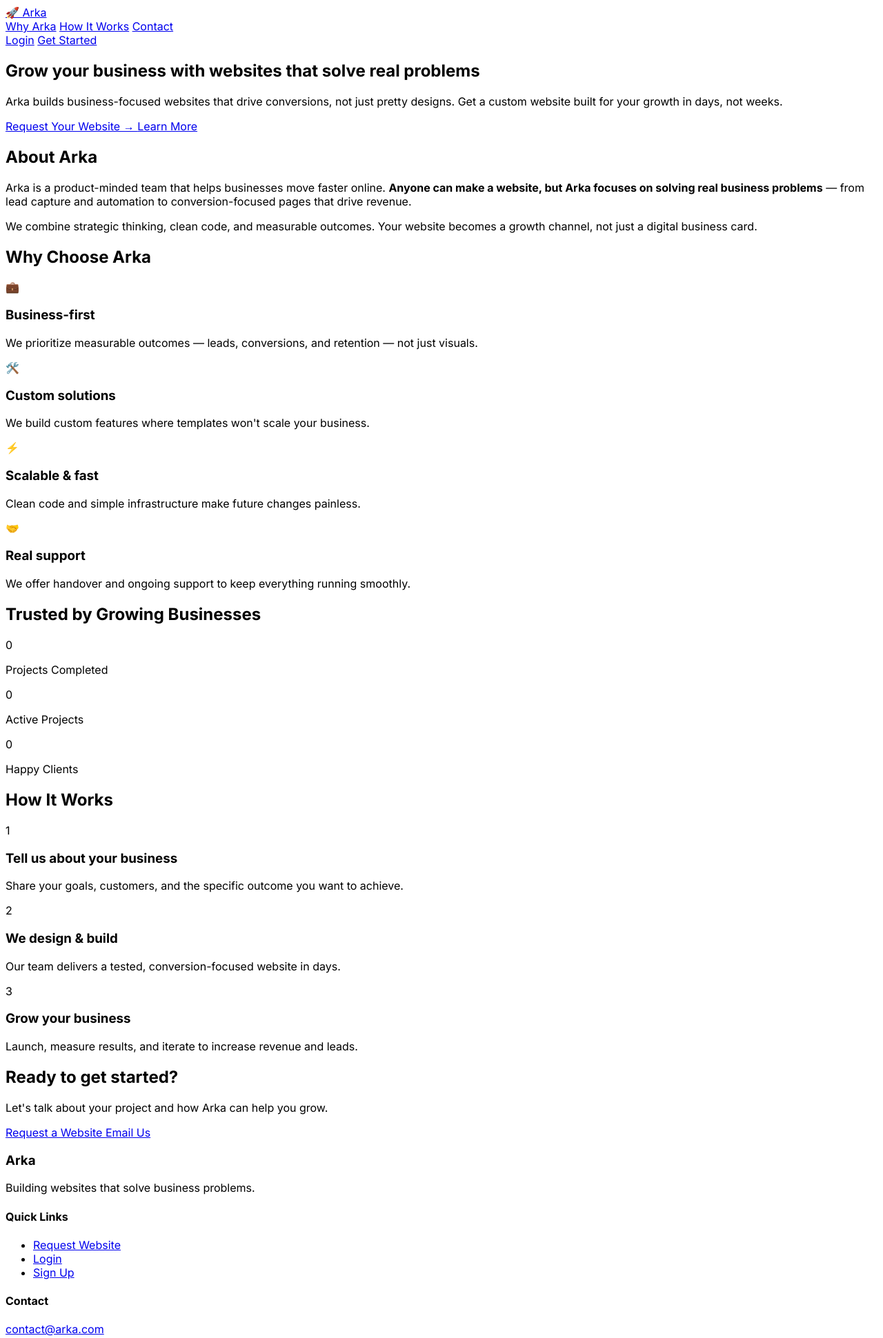
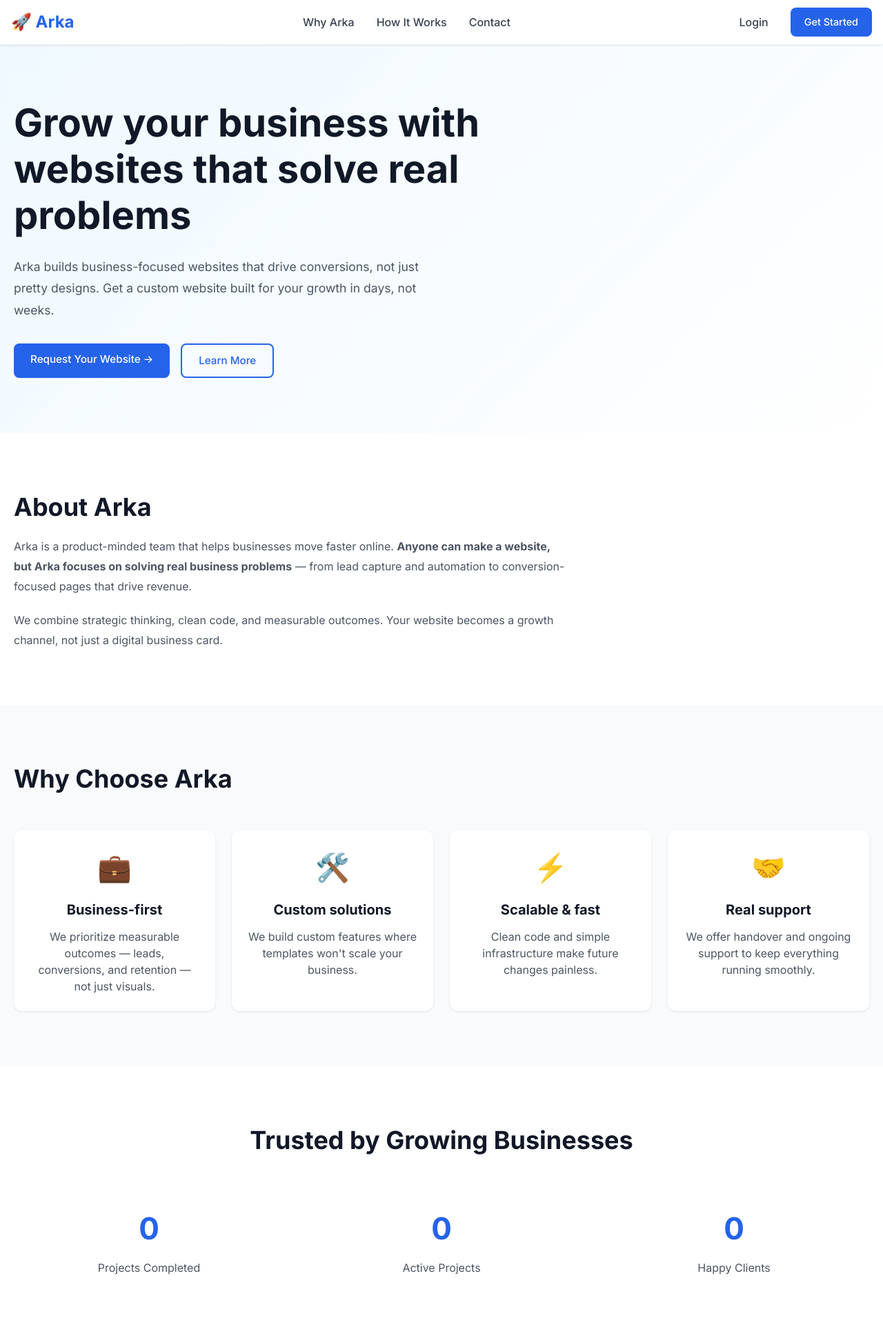
Before and after one commit to Umangsingh09/Arka, a Django app: page / in a window 1280 px wide. Shown: the top 1940 px of the page at 69% size. Run offline with Django 5.2, Linux system fonts and the light colour scheme; data that the repository does not hold is empty; some libraries are stand-ins or nearby versions.

Commit message:
Fix styling: inline CSS, improved static file config, professional layout with fallbacks

```diff
--- a/templates/base.html
+++ b/templates/base.html
@@ -5,43 +5,198 @@
     <meta name="viewport" content="width=device-width, initial-scale=1">
     <title>{% block title %}Arka - Business Websites{% endblock %}</title>
     <meta name="description" content="Arka builds custom websites that solve real business problems. Fast, scalable, and conversion-focused.">
-    <link href="https://cdn.tailwindcss.com" rel="stylesheet">
+
+    <!-- Tailwind CSS CDN -->
+    <script src="https://cdn.tailwindcss.com"></script>
+    <noscript>
+      <!-- Fallback if CDN fails -->
+      <link href="https://unpkg.com/tailwindcss@2/dist/tailwind.min.css" rel="stylesheet">
+    </noscript>
+
+    <!-- Critical inline styles -->
     <style>
       @import url('https://fonts.googleapis.com/css2?family=Inter:wght@300;400;500;600;700&display=swap');
-      * { font-family: 'Inter', sans-serif; }
-      html { scroll-behavior: smooth; }
+
+      :root {
+        --primary: #2563eb;
+        --primary-dark: #1d4ed8;
+        --gray-900: #111827;
+        --gray-700: #374151;
+        --gray-600: #4b5563;
+      }
+
+      * {
+        font-family: 'Inter', -apple-system, BlinkMacSystemFont, 'Segoe UI', sans-serif;
+      }
+
+      html {
+        scroll-behavior: smooth;
+      }
+
+      body {
+        background: white;
+        color: var(--gray-900);
+        line-height: 1.6;
+      }
+
+      /* Animations */
+      @keyframes fadeIn {
+        from { opacity: 0; }
+        to { opacity: 1; }
+      }
+
+      @keyframes slideUp {
+        from { opacity: 0; transform: translateY(20px); }
+        to { opacity: 1; transform: translateY(0); }
+      }
+
       .fade-in { animation: fadeIn 0.6s ease-in; }
       .slide-up { animation: slideUp 0.6s ease-out; }
-      @keyframes fadeIn { from { opacity: 0; } to { opacity: 1; } }
-      @keyframes slideUp { from { opacity: 0; transform: translateY(20px); } to { opacity: 1; transform: translateY(0); } }
-      .btn-primary { @apply px-6 py-3 bg-blue-600 text-white rounded-lg font-medium hover:bg-blue-700 transition-all duration-200 hover:shadow-lg hover:scale-105; }
-      .btn-primary:active { @apply scale-95; }
-      .btn-secondary { @apply px-6 py-3 border-2 border-blue-600 text-blue-600 rounded-lg font-medium hover:bg-blue-50 transition-all duration-200; }
-      .card { @apply bg-white rounded-xl shadow-sm hover:shadow-md transition-shadow duration-200 p-6; }
-      .nav-link { @apply text-gray-700 hover:text-blue-600 transition-colors duration-200 font-medium; }
-      .section-title { @apply text-3xl md:text-4xl font-bold text-gray-900 mb-4; }
-      .section-subtitle { @apply text-xl text-gray-600 mb-8 max-w-2xl; }
-      .stat-number { @apply text-4xl md:text-5xl font-bold text-blue-600; }
+
+      /* Button styles */
+      .btn-primary {
+        padding: 12px 24px;
+        background: var(--primary);
+        color: white;
+        border-radius: 8px;
+        font-weight: 500;
+        font-size: 0.95rem;
+        border: none;
+        cursor: pointer;
+        text-decoration: none;
+        display: inline-block;
+        transition: all 0.2s ease;
+      }
+
+      .btn-primary:hover {
+        background: var(--primary-dark);
+        transform: translateY(-2px);
+        box-shadow: 0 10px 25px rgba(37, 99, 235, 0.3);
+      }
+
+      .btn-primary:active {
+        transform: translateY(0);
+      }
+
+      .btn-secondary {
+        padding: 12px 24px;
+        border: 2px solid var(--primary);
+        color: var(--primary);
+        background: transparent;
+        border-radius: 8px;
+        font-weight: 500;
+        font-size: 0.95rem;
+        cursor: pointer;
+        text-decoration: none;
+        display: inline-block;
+        transition: all 0.2s ease;
+      }
+
+      .btn-secondary:hover {
+        background: rgba(37, 99, 235, 0.05);
+      }
+
+      /* Navigation */
+      nav {
+        position: sticky;
+        top: 0;
+        z-index: 50;
+        background: white;
+        border-bottom: 1px solid #f3f4f6;
+        box-shadow: 0 1px 3px rgba(0,0,0,0.1);
+      }
+
+      .nav-container {
+        max-width: 80rem;
+        margin: 0 auto;
+        padding: 0 1rem;
+        display: flex;
+        justify-content: space-between;
+        align-items: center;
+        height: 64px;
+      }
+
+      .nav-brand {
+        font-size: 1.5rem;
+        font-weight: 700;
+        color: var(--primary);
+        text-decoration: none;
+        transition: color 0.2s;
+      }
+
+      .nav-brand:hover {
+        color: var(--primary-dark);
+      }
+
+      .nav-links {
+        display: flex;
+        gap: 2rem;
+        align-items: center;
+      }
+
+      .nav-link {
+        color: var(--gray-700);
+        text-decoration: none;
+        font-weight: 500;
+        transition: color 0.2s;
+      }
+
+      .nav-link:hover {
+        color: var(--primary);
+      }
+
+      /* Cards */
+      .card {
+        background: white;
+        border-radius: 12px;
+        box-shadow: 0 1px 3px rgba(0,0,0,0.1);
+        padding: 1.5rem;
+        transition: all 0.2s;
+      }
+
+      .card:hover {
+        box-shadow: 0 4px 12px rgba(0,0,0,0.1);
+      }
+
+      /* Sections */
+      .section-title {
+        font-size: clamp(1.875rem, 5vw, 2.25rem);
+        font-weight: 700;
+        color: var(--gray-900);
+        margin-bottom: 1rem;
+      }
+
+      /* Footer */
+      footer {
+        background: var(--gray-900);
+        color: white;
+        padding: 3rem 1rem;
+        margin-top: 5rem;
+      }
+
+      /* Responsive */
+      @media (max-width: 768px) {
+        .nav-links { gap: 1rem; }
+        .section-title { font-size: 1.875rem; }
+      }
     </style>
     {% block head_extra %}{% endblock %}
   </head>
   <body class="bg-white text-gray-900">
     <!-- Navigation -->
-    <nav class="sticky top-0 z-50 bg-white shadow-sm">
-      <div class="max-w-7xl mx-auto px-4 sm:px-6 lg:px-8">
-        <div class="flex justify-between items-center h-16">
-          <a href="{% url 'landing' %}" class="text-2xl font-bold text-blue-600 hover:text-blue-700 transition-colors">
+    <nav role="navigation" aria-label="Main">
+      <div class="nav-container">
+        <a href="{% url 'landing' %}" class="nav-brand" aria-label="Arka Home">
           🚀 Arka
         </a>
-          <div class="hidden md:flex gap-8">
+        <div class="nav-links hidden md:flex">
           <a href="#why-arka" class="nav-link">Why Arka</a>
           <a href="#how-it-works" class="nav-link">How It Works</a>
           <a href="#contact" class="nav-link">Contact</a>
         </div>
-          <div class="flex gap-4">
+        <div class="nav-links">
           <a href="{% url 'login' %}" class="nav-link">Login</a>
-            <a href="{% url 'request-website' %}" class="btn-primary text-sm">Get Started</a>
-          </div>
+          <a href="{% url 'request-website' %}" class="btn-primary" style="margin: 0; padding: 10px 20px; font-size: 0.9rem;">Get Started</a>
         </div>
       </div>
     </nav>
@@ -52,37 +207,42 @@
     </main>
 
     <!-- Footer -->
-    <footer class="bg-gray-900 text-white mt-20">
-      <div class="max-w-7xl mx-auto px-4 sm:px-6 lg:px-8 py-12">
-        <div class="grid md:grid-cols-3 gap-8 mb-8">
+    <footer>
+      <div style="max-width: 80rem; margin: 0 auto; padding: 0 1rem;">
+        <div style="display: grid; grid-template-columns: repeat(auto-fit, minmax(250px, 1fr)); gap: 2rem; margin-bottom: 2rem;">
           <div>
-            <h3 class="text-xl font-bold mb-4">Arka</h3>
-            <p class="text-gray-400">Building websites that solve business problems.</p>
+            <h3 style="font-size: 1.25rem; font-weight: 700; margin-bottom: 1rem;">Arka</h3>
+            <p style="color: #d1d5db;">Building websites that solve business problems.</p>
           </div>
           <div>
-            <h4 class="font-semibold mb-4">Quick Links</h4>
-            <ul class="space-y-2 text-gray-400">
-              <li><a href="{% url 'request-website' %}" class="hover:text-white transition-colors">Request Website</a></li>
-              <li><a href="{% url 'login' %}" class="hover:text-white transition-colors">Login</a></li>
-              <li><a href="{% url 'signup' %}" class="hover:text-white transition-colors">Sign Up</a></li>
+            <h4 style="font-weight: 600; margin-bottom: 1rem;">Quick Links</h4>
+            <ul style="list-style: none; padding: 0; margin: 0; color: #d1d5db;">
+              <li style="margin-bottom: 0.5rem;"><a href="{% url 'request-website' %}" style="color: inherit; text-decoration: none; transition: color 0.2s;" onmouseover="this.style.color='white'" onmouseout="this.style.color='#d1d5db'">Request Website</a></li>
+              <li style="margin-bottom: 0.5rem;"><a href="{% url 'login' %}" style="color: inherit; text-decoration: none; transition: color 0.2s;" onmouseover="this.style.color='white'" onmouseout="this.style.color='#d1d5db'">Login</a></li>
+              <li style="margin-bottom: 0.5rem;"><a href="{% url 'signup' %}" style="color: inherit; text-decoration: none; transition: color 0.2s;" onmouseover="this.style.color='white'" onmouseout="this.style.color='#d1d5db'">Sign Up</a></li>
             </ul>
           </div>
           <div>
-            <h4 class="font-semibold mb-4">Contact</h4>
-            <p class="text-gray-400">
-              <a href="mailto:contact@arka.com" class="hover:text-white transition-colors">contact@arka.com</a>
+            <h4 style="font-weight: 600; margin-bottom: 1rem;">Contact</h4>
+            <p style="color: #d1d5db;">
+              <a href="mailto:contact@arka.com" style="color: inherit; text-decoration: none; transition: color 0.2s;" onmouseover="this.style.color='white'" onmouseout="this.style.color='#d1d5db'">contact@arka.com</a>
             </p>
           </div>
         </div>
-        <div class="border-t border-gray-800 pt-8">
-          <p class="text-center text-gray-400">© 2026 Arka. All rights reserved.</p>
+        <div style="border-top: 1px solid #374151; padding-top: 2rem;">
+          <p style="text-align: center; color: #9ca3af; margin: 0;">© 2026 Arka. All rights reserved.</p>
         </div>
       </div>
     </footer>
 
     <!-- Scroll Animation Script -->
     <script>
-      const observerOptions = { threshold: 0.1, rootMargin: '0px 0px -100px 0px' };
+      (function() {
+        const observerOptions = {
+          threshold: 0.1,
+          rootMargin: '0px 0px -100px 0px'
+        };
+
         const observer = new IntersectionObserver((entries) => {
           entries.forEach(entry => {
             if (entry.isIntersecting) {
@@ -91,7 +251,11 @@
             }
           });
         }, observerOptions);
-      document.querySelectorAll('.animate-on-scroll').forEach(el => observer.observe(el));
+
+        document.querySelectorAll('.animate-on-scroll').forEach(el => {
+          observer.observe(el);
+        });
+      })();
     </script>
     {% block scripts %}{% endblock %}
   </body>
--- a/templates/landing.html
+++ b/templates/landing.html
@@ -5,21 +5,21 @@
 {% block content %}
 
 <!-- Hero Section -->
-<section class="relative min-h-screen bg-gradient-to-br from-blue-50 to-white flex items-center">
-  <div class="max-w-7xl mx-auto px-4 sm:px-6 lg:px-8 py-20 md:py-32 w-full">
-    <div class="max-w-3xl animate-on-scroll">
-      <h1 class="text-4xl md:text-6xl font-bold text-gray-900 mb-6 leading-tight">
+<section style="background: linear-gradient(135deg, #f0f9ff 0%, #ffffff 100%); padding: 80px 20px; display: flex; align-items: center; min-height: 500px;">
+  <div style="max-width: 80rem; margin: 0 auto; width: 100%;">
+    <div style="max-width: 50rem;" class="animate-on-scroll">
+      <h1 style="font-size: clamp(2rem, 5vw, 3.5rem); font-weight: 700; color: #111827; margin-bottom: 24px; line-height: 1.2;">
         Grow your business with websites that solve real problems
       </h1>
-      <p class="text-xl text-gray-600 mb-8 leading-relaxed">
+      <p style="font-size: 1.1rem; color: #4b5563; margin-bottom: 32px; line-height: 1.8; max-width: 600px;">
         Arka builds business-focused websites that drive conversions, not just pretty designs.
         Get a custom website built for your growth in days, not weeks.
       </p>
-      <div class="flex flex-col sm:flex-row gap-4">
-        <a href="{% url 'request-website' %}" class="btn-primary text-lg text-center">
+      <div style="display: flex; flex-wrap: wrap; gap: 16px;">
+        <a href="{% url 'request-website' %}" class="btn-primary" style="display: inline-block;">
           Request Your Website →
         </a>
-        <a href="#why-arka" class="btn-secondary text-lg text-center">
+        <a href="#why-arka" class="btn-secondary" style="display: inline-block;">
           Learn More
         </a>
       </div>
@@ -28,16 +28,16 @@
 </section>
 
 <!-- About Section -->
-<section class="py-16 md:py-24 bg-white">
-  <div class="max-w-7xl mx-auto px-4 sm:px-6 lg:px-8">
-    <div class="max-w-3xl animate-on-scroll">
+<section style="padding: 80px 20px; background: white;">
+  <div style="max-width: 80rem; margin: 0 auto;">
+    <div style="max-width: 50rem;" class="animate-on-scroll">
       <h2 class="section-title">About Arka</h2>
-      <p class="section-subtitle text-base md:text-lg">
+      <p style="font-size: 1rem; color: #4b5563; line-height: 1.8; margin-bottom: 20px;">
         Arka is a product-minded team that helps businesses move faster online.
         <strong>Anyone can make a website, but Arka focuses on solving real business problems</strong> —
         from lead capture and automation to conversion-focused pages that drive revenue.
       </p>
-      <p class="text-gray-600 text-lg">
+      <p style="font-size: 1rem; color: #4b5563; line-height: 1.8;">
         We combine strategic thinking, clean code, and measurable outcomes. Your website becomes
         a growth channel, not just a digital business card.
       </p>
@@ -46,91 +46,91 @@
 </section>
 
 <!-- Why Choose Arka Section -->
-<section id="why-arka" class="py-16 md:py-24 bg-gray-50">
-  <div class="max-w-7xl mx-auto px-4 sm:px-6 lg:px-8">
+<section id="why-arka" style="padding: 80px 20px; background: #f9fafb;">
+  <div style="max-width: 80rem; margin: 0 auto;">
     <h2 class="section-title animate-on-scroll">Why Choose Arka</h2>
-    <div class="grid md:grid-cols-2 lg:grid-cols-4 gap-6">
-      <div class="card animate-on-scroll">
-        <div class="text-4xl mb-4">💼</div>
-        <h3 class="text-xl font-bold mb-3 text-gray-900">Business-first</h3>
-        <p class="text-gray-600">We prioritize measurable outcomes — leads, conversions, and retention — not just visuals.</p>
+    <div style="display: grid; grid-template-columns: repeat(auto-fit, minmax(250px, 1fr)); gap: 24px; margin-top: 48px;">
+      <div class="card animate-on-scroll" style="text-align: center;">
+        <div style="font-size: 2.5rem; margin-bottom: 16px;">💼</div>
+        <h3 style="font-size: 1.25rem; font-weight: 700; margin-bottom: 12px; color: #111827;">Business-first</h3>
+        <p style="color: #4b5563;">We prioritize measurable outcomes — leads, conversions, and retention — not just visuals.</p>
       </div>
-      <div class="card animate-on-scroll">
-        <div class="text-4xl mb-4">🛠️</div>
-        <h3 class="text-xl font-bold mb-3 text-gray-900">Custom solutions</h3>
-        <p class="text-gray-600">We build custom features where templates won't scale your business.</p>
+      <div class="card animate-on-scroll" style="text-align: center;">
+        <div style="font-size: 2.5rem; margin-bottom: 16px;">🛠️</div>
+        <h3 style="font-size: 1.25rem; font-weight: 700; margin-bottom: 12px; color: #111827;">Custom solutions</h3>
+        <p style="color: #4b5563;">We build custom features where templates won't scale your business.</p>
       </div>
-      <div class="card animate-on-scroll">
-        <div class="text-4xl mb-4">⚡</div>
-        <h3 class="text-xl font-bold mb-3 text-gray-900">Scalable & fast</h3>
-        <p class="text-gray-600">Clean code and simple infrastructure make future changes painless.</p>
+      <div class="card animate-on-scroll" style="text-align: center;">
+        <div style="font-size: 2.5rem; margin-bottom: 16px;">⚡</div>
+        <h3 style="font-size: 1.25rem; font-weight: 700; margin-bottom: 12px; color: #111827;">Scalable & fast</h3>
+        <p style="color: #4b5563;">Clean code and simple infrastructure make future changes painless.</p>
       </div>
-      <div class="card animate-on-scroll">
-        <div class="text-4xl mb-4">🤝</div>
-        <h3 class="text-xl font-bold mb-3 text-gray-900">Real support</h3>
-        <p class="text-gray-600">We offer handover and ongoing support to keep everything running smoothly.</p>
+      <div class="card animate-on-scroll" style="text-align: center;">
+        <div style="font-size: 2.5rem; margin-bottom: 16px;">🤝</div>
+        <h3 style="font-size: 1.25rem; font-weight: 700; margin-bottom: 12px; color: #111827;">Real support</h3>
+        <p style="color: #4b5563;">We offer handover and ongoing support to keep everything running smoothly.</p>
       </div>
     </div>
   </div>
 </section>
 
 <!-- Stats Section -->
-<section class="py-16 md:py-24 bg-white">
-  <div class="max-w-7xl mx-auto px-4 sm:px-6 lg:px-8">
-    <h2 class="section-title animate-on-scroll text-center">Trusted by Growing Businesses</h2>
-    <div class="grid md:grid-cols-3 gap-8 mt-12">
-      <div class="text-center animate-on-scroll">
-        <div class="stat-number">{{ total_projects }}</div>
-        <p class="text-lg text-gray-600 mt-2">Projects Completed</p>
+<section style="padding: 80px 20px; background: white;">
+  <div style="max-width: 80rem; margin: 0 auto;">
+    <h2 class="section-title animate-on-scroll" style="text-align: center;">Trusted by Growing Businesses</h2>
+    <div style="display: grid; grid-template-columns: repeat(auto-fit, minmax(200px, 1fr)); gap: 32px; margin-top: 48px;">
+      <div style="text-align: center; padding: 20px;" class="animate-on-scroll">
+        <div style="font-size: 2.75rem; font-weight: 700; color: #2563eb;">{{ total_projects }}</div>
+        <p style="font-size: 1rem; color: #4b5563; margin-top: 12px;">Projects Completed</p>
       </div>
-      <div class="text-center animate-on-scroll">
-        <div class="stat-number">{{ active_projects }}</div>
-        <p class="text-lg text-gray-600 mt-2">Active Projects</p>
+      <div style="text-align: center; padding: 20px;" class="animate-on-scroll">
+        <div style="font-size: 2.75rem; font-weight: 700; color: #2563eb;">{{ active_projects }}</div>
+        <p style="font-size: 1rem; color: #4b5563; margin-top: 12px;">Active Projects</p>
       </div>
-      <div class="text-center animate-on-scroll">
-        <div class="stat-number">{{ happy_clients }}</div>
-        <p class="text-lg text-gray-600 mt-2">Happy Clients</p>
+      <div style="text-align: center; padding: 20px;" class="animate-on-scroll">
+        <div style="font-size: 2.75rem; font-weight: 700; color: #2563eb;">{{ happy_clients }}</div>
+        <p style="font-size: 1rem; color: #4b5563; margin-top: 12px;">Happy Clients</p>
       </div>
     </div>
   </div>
 </section>
 
 <!-- How It Works Section -->
-<section id="how-it-works" class="py-16 md:py-24 bg-gray-50">
-  <div class="max-w-7xl mx-auto px-4 sm:px-6 lg:px-8">
+<section id="how-it-works" style="padding: 80px 20px; background: #f9fafb;">
+  <div style="max-width: 80rem; margin: 0 auto;">
     <h2 class="section-title animate-on-scroll">How It Works</h2>
-    <div class="grid md:grid-cols-3 gap-8 mt-12">
-      <div class="animate-on-scroll">
-        <div class="flex items-center justify-center w-12 h-12 bg-blue-600 text-white rounded-full text-xl font-bold mb-4">1</div>
-        <h3 class="text-xl font-bold mb-3 text-gray-900">Tell us about your business</h3>
-        <p class="text-gray-600">Share your goals, customers, and the specific outcome you want to achieve.</p>
+    <div style="display: grid; grid-template-columns: repeat(auto-fit, minmax(280px, 1fr)); gap: 32px; margin-top: 48px;">
+      <div style="padding: 20px;" class="animate-on-scroll">
+        <div style="display: flex; align-items: center; justify-content: center; width: 48px; height: 48px; background: #2563eb; color: white; border-radius: 50%; font-weight: 700; font-size: 1.25rem; margin-bottom: 16px;">1</div>
+        <h3 style="font-size: 1.25rem; font-weight: 700; margin-bottom: 12px; color: #111827;">Tell us about your business</h3>
+        <p style="color: #4b5563;">Share your goals, customers, and the specific outcome you want to achieve.</p>
       </div>
-      <div class="animate-on-scroll">
-        <div class="flex items-center justify-center w-12 h-12 bg-blue-600 text-white rounded-full text-xl font-bold mb-4">2</div>
-        <h3 class="text-xl font-bold mb-3 text-gray-900">We design & build</h3>
-        <p class="text-gray-600">Our team delivers a tested, conversion-focused website in days.</p>
+      <div style="padding: 20px;" class="animate-on-scroll">
+        <div style="display: flex; align-items: center; justify-content: center; width: 48px; height: 48px; background: #2563eb; color: white; border-radius: 50%; font-weight: 700; font-size: 1.25rem; margin-bottom: 16px;">2</div>
+        <h3 style="font-size: 1.25rem; font-weight: 700; margin-bottom: 12px; color: #111827;">We design & build</h3>
+        <p style="color: #4b5563;">Our team delivers a tested, conversion-focused website in days.</p>
       </div>
-      <div class="animate-on-scroll">
-        <div class="flex items-center justify-center w-12 h-12 bg-blue-600 text-white rounded-full text-xl font-bold mb-4">3</div>
-        <h3 class="text-xl font-bold mb-3 text-gray-900">Grow your business</h3>
-        <p class="text-gray-600">Launch, measure results, and iterate to increase revenue and leads.</p>
+      <div style="padding: 20px;" class="animate-on-scroll">
+        <div style="display: flex; align-items: center; justify-content: center; width: 48px; height: 48px; background: #2563eb; color: white; border-radius: 50%; font-weight: 700; font-size: 1.25rem; margin-bottom: 16px;">3</div>
+        <h3 style="font-size: 1.25rem; font-weight: 700; margin-bottom: 12px; color: #111827;">Grow your business</h3>
+        <p style="color: #4b5563;">Launch, measure results, and iterate to increase revenue and leads.</p>
       </div>
     </div>
   </div>
 </section>
 
 <!-- CTA Section -->
-<section id="contact" class="py-16 md:py-24 bg-gradient-to-br from-blue-600 to-blue-700 text-white">
-  <div class="max-w-4xl mx-auto px-4 sm:px-6 lg:px-8 text-center animate-on-scroll">
-    <h2 class="text-4xl md:text-5xl font-bold mb-6">Ready to get started?</h2>
-    <p class="text-xl mb-8 text-blue-100">
+<section id="contact" style="background: linear-gradient(135deg, #2563eb 0%, #1d4ed8 100%); color: white; padding: 80px 20px;">
+  <div style="max-width: 56rem; margin: 0 auto; text-align: center;" class="animate-on-scroll">
+    <h2 style="font-size: clamp(2rem, 5vw, 3rem); font-weight: 700; margin-bottom: 24px;">Ready to get started?</h2>
+    <p style="font-size: 1.1rem; margin-bottom: 32px; opacity: 0.95;">
       Let's talk about your project and how Arka can help you grow.
     </p>
-    <div class="flex flex-col sm:flex-row gap-4 justify-center">
-      <a href="{% url 'request-website' %}" class="bg-white text-blue-600 px-8 py-4 rounded-lg font-bold hover:bg-blue-50 transition-all duration-200 hover:shadow-lg hover:scale-105 inline-block">
+    <div style="display: flex; flex-wrap: wrap; gap: 16px; justify-content: center;">
+      <a href="{% url 'request-website' %}" style="background: white; color: #2563eb; padding: 14px 32px; border-radius: 8px; font-weight: 600; text-decoration: none; display: inline-block; transition: all 0.2s; border: none;" onmouseover="this.style.boxShadow='0 10px 25px rgba(0,0,0,0.2)'; this.style.transform='translateY(-2px)'" onmouseout="this.style.boxShadow='none'; this.style.transform='translateY(0)'">
         Request a Website
       </a>
-      <a href="mailto:contact@arka.com" class="border-2 border-white text-white px-8 py-4 rounded-lg font-bold hover:bg-blue-600 transition-all duration-200 inline-block">
+      <a href="mailto:contact@arka.com" style="border: 2px solid white; color: white; padding: 12px 30px; border-radius: 8px; font-weight: 600; text-decoration: none; display: inline-block; background: transparent; transition: all 0.2s;" onmouseover="this.style.background='rgba(255,255,255,0.1)'" onmouseout="this.style.background='transparent'">
         Email Us
       </a>
     </div>
```
Also changed, not shown: arka_backend/settings.py (+6 -1 lines). Lines whose indentation alone changed are shown as unchanged.
